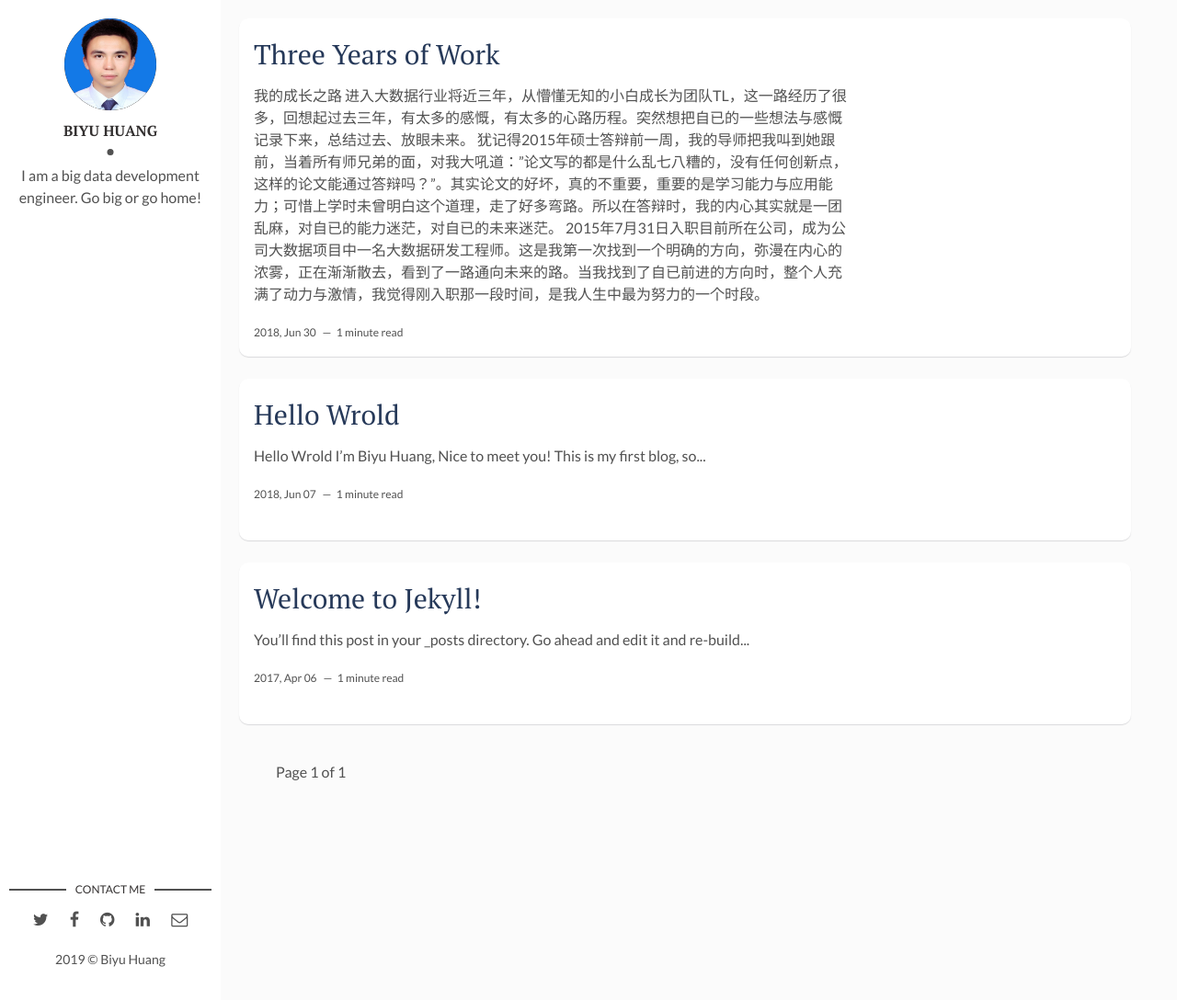
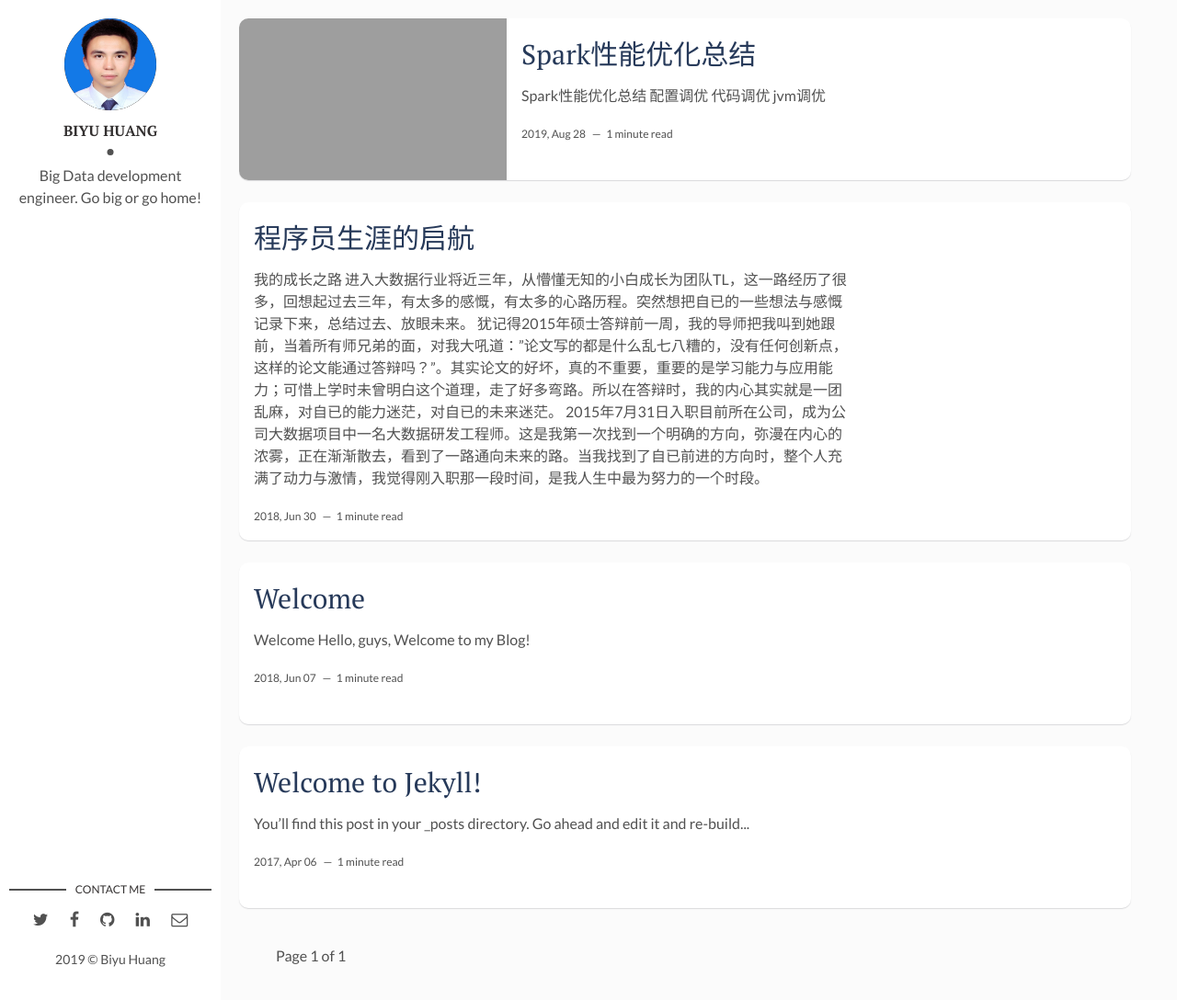
Before and after one commit to BiyuHuang/WallaceHuangBlog, a Jekyll site: the page built from index.html, in a window 1280 px wide and 1088 px high. Shown: the whole window at 92% size. Built offline with Jekyll 4.4.1, drawn with Linux system fonts in a browser that asks for light colours; the list of posts is cut into pages by our own code; grey boxes are pictures that could not be loaded.

Commit message:
[ADD] Add spark-core.markdown

```diff
--- a/_config.yml
+++ b/_config.yml
@@ -11,7 +11,7 @@ site-twitter: #if your site has a twitter account, enter it here
 # Author Settings
 author: Biyu Huang # add your name
 author-img: wallace_huang.jpg # add your photo
-about-author: I am a big data development engineer. Go big or go home! # add description
+about-author: Big Data development engineer. Go big or go home! # add description
 social-twitter: h417652303 # add your Twitter handle
 social-facebook: huangbiyu # add your Facebook handle
 social-github: BiyuHuang # add your Github handle
--- a/_posts/2018-06-07-hello-world.markdown
+++ b/_posts/2018-06-07-hello-world.markdown
@@ -1,10 +1,10 @@
 ---
 layout: post
-title: "Hello Wrold"
+title: "Welcome"
 date: 2018-06-07 21:44:20 +0800
 description: You’ll find this post in your `_posts` directory. Go ahead and edit it and re-build the site to see your changes. # Add post description (optional)
 img:  # Add image post (optional)
 ---
-# Hello Wrold
+# Welcome
 
-I'm Biyu Huang, Nice to meet you! This is my first blog, so it's very simple.Sorry for that, guys.
+Hello, guys, Welcome to my Blog!
--- a/_posts/2018-06-30-ThreeYearsOfWork.markdown
+++ b/_posts/2018-06-30-start-of-career.markdown
@@ -1,6 +1,6 @@
 ---
 layout: post
-title: "Three Years of Work"
+title: "程序员生涯的启航"
 date: 2018-06-30 21:54:45 +0800
 description: You’ll find this post in your `_posts` directory. Go ahead and edit it and re-build the site to see your changes. # Add post description (optional)
 img:  # Add image post (optional)
--- /dev/null
+++ b/_posts/2019-08-28-Spark-Core.markdown
@@ -0,0 +1,12 @@
+---
+layout: post
+title: "Spark性能优化总结"
+date: 2019-08-28 14:17:45 +0800
+description: Spark # Add post description (optional)
+img:  spark_logo.png # Add image post (optional)
+---
+
+# Spark性能优化总结
+- 配置调优
+- 代码调优
+- jvm调优
```
